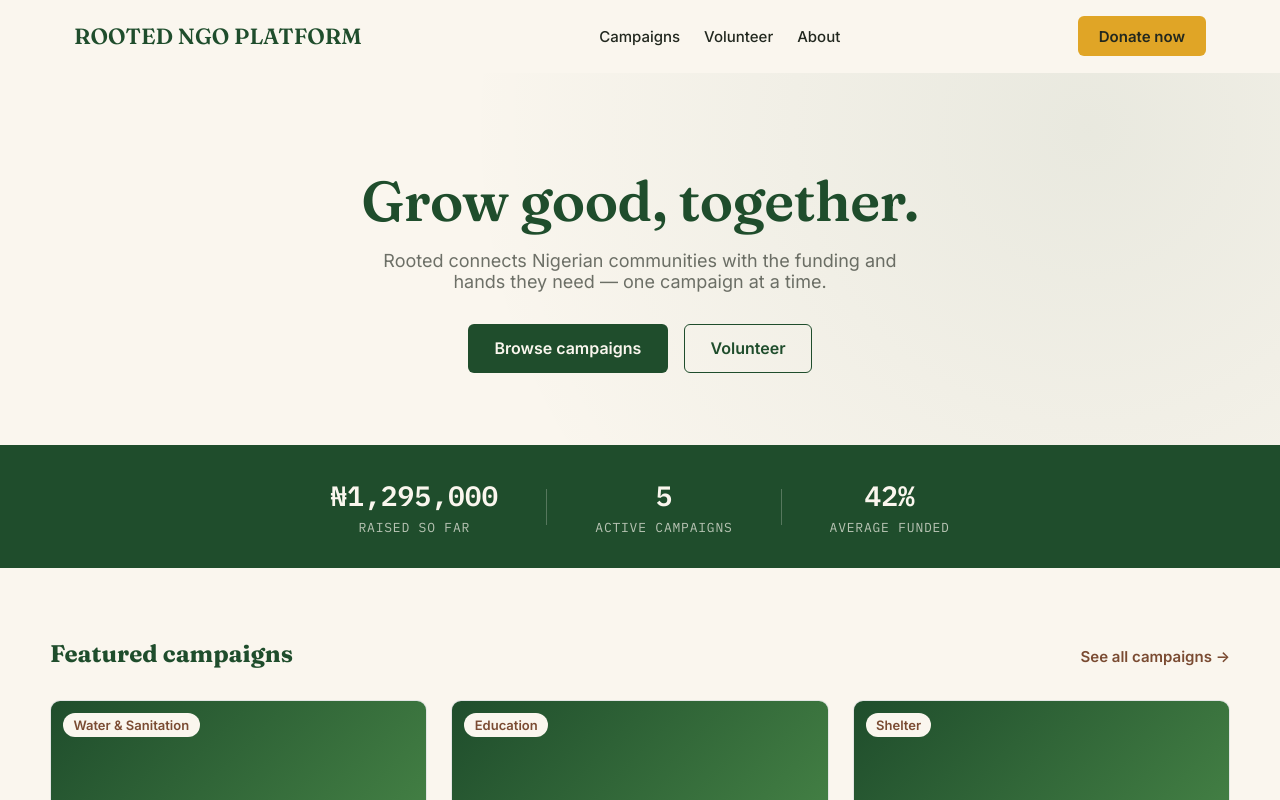
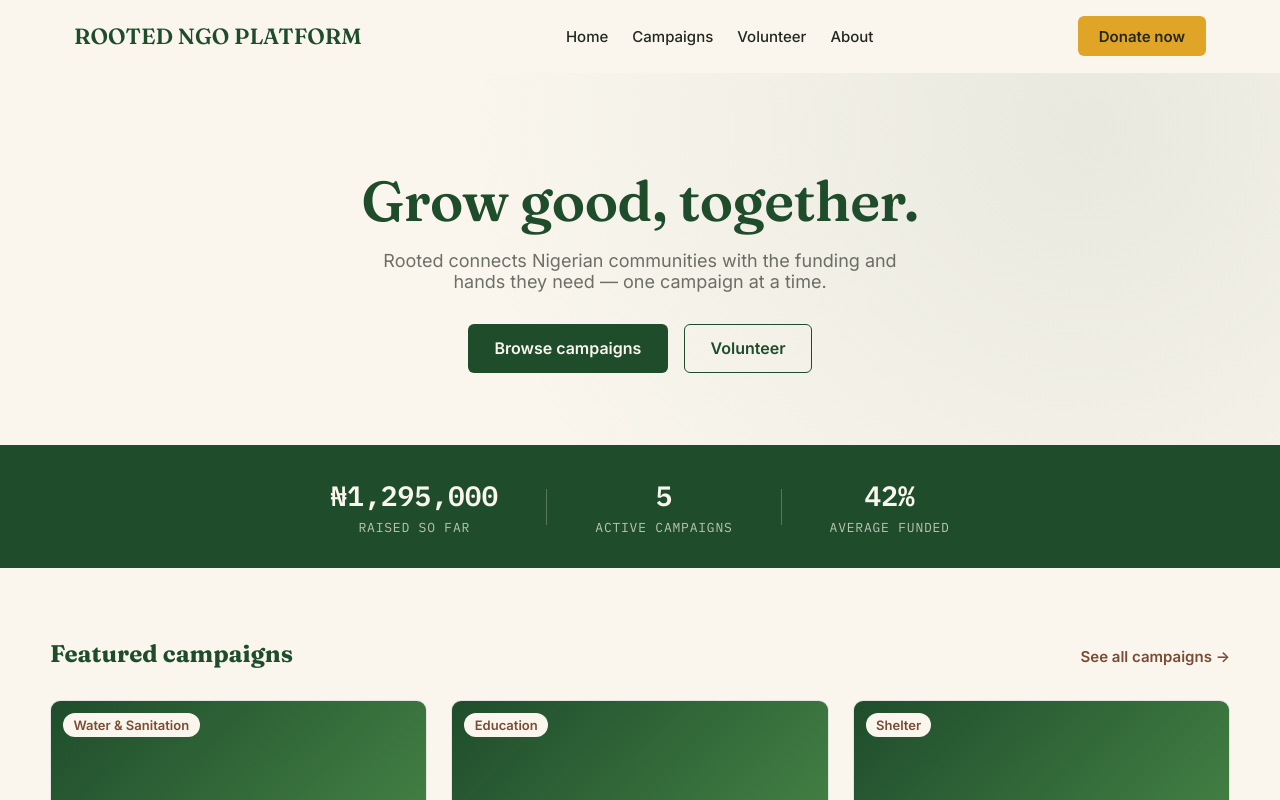
Before and after one commit to David-owolabi/rooted-ngo-platform, a React (Vite) app: page / in a window 1280 px wide. Shown: the top 800 px of the page. Built offline with nearby package versions, Linux system fonts and the light colour scheme.

Commit message:
added home to navbar

```diff
--- a/src/components/Navbar.jsx
+++ b/src/components/Navbar.jsx
@@ -33,6 +33,7 @@ function Navbar() {
         </Link>
 
         <nav className={`navbar__links ${isMenuOpen ? "navbar__links--open" : ""}`}>
+          <Link to ="/home" onClick={closeMenu}>Home</Link>
           <Link to="/campaigns" onClick={closeMenu}>Campaigns</Link>
           <Link to="/volunteer" onClick={closeMenu}>Volunteer</Link>
           <Link to="/about" onClick={closeMenu}>About</Link>
```
